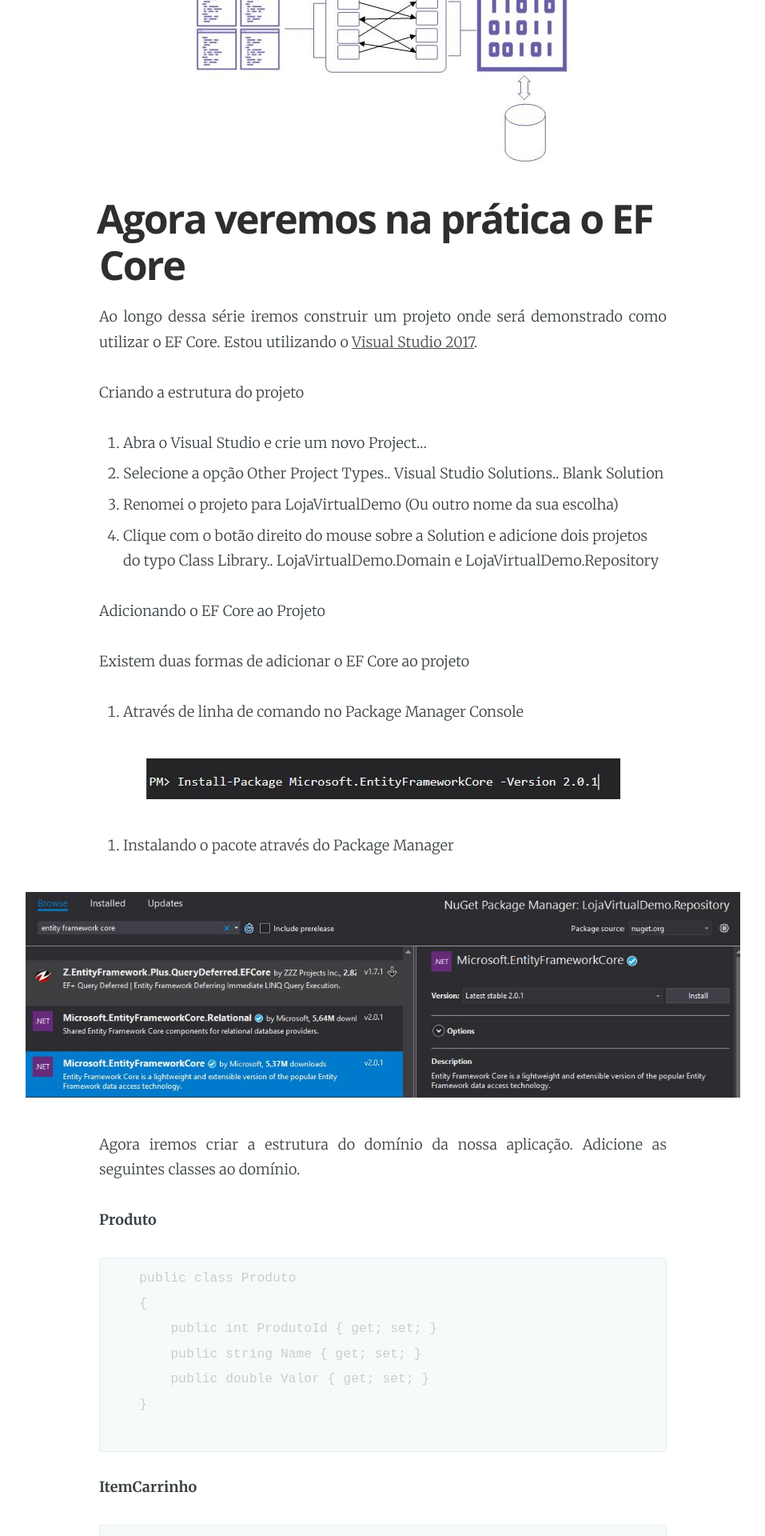
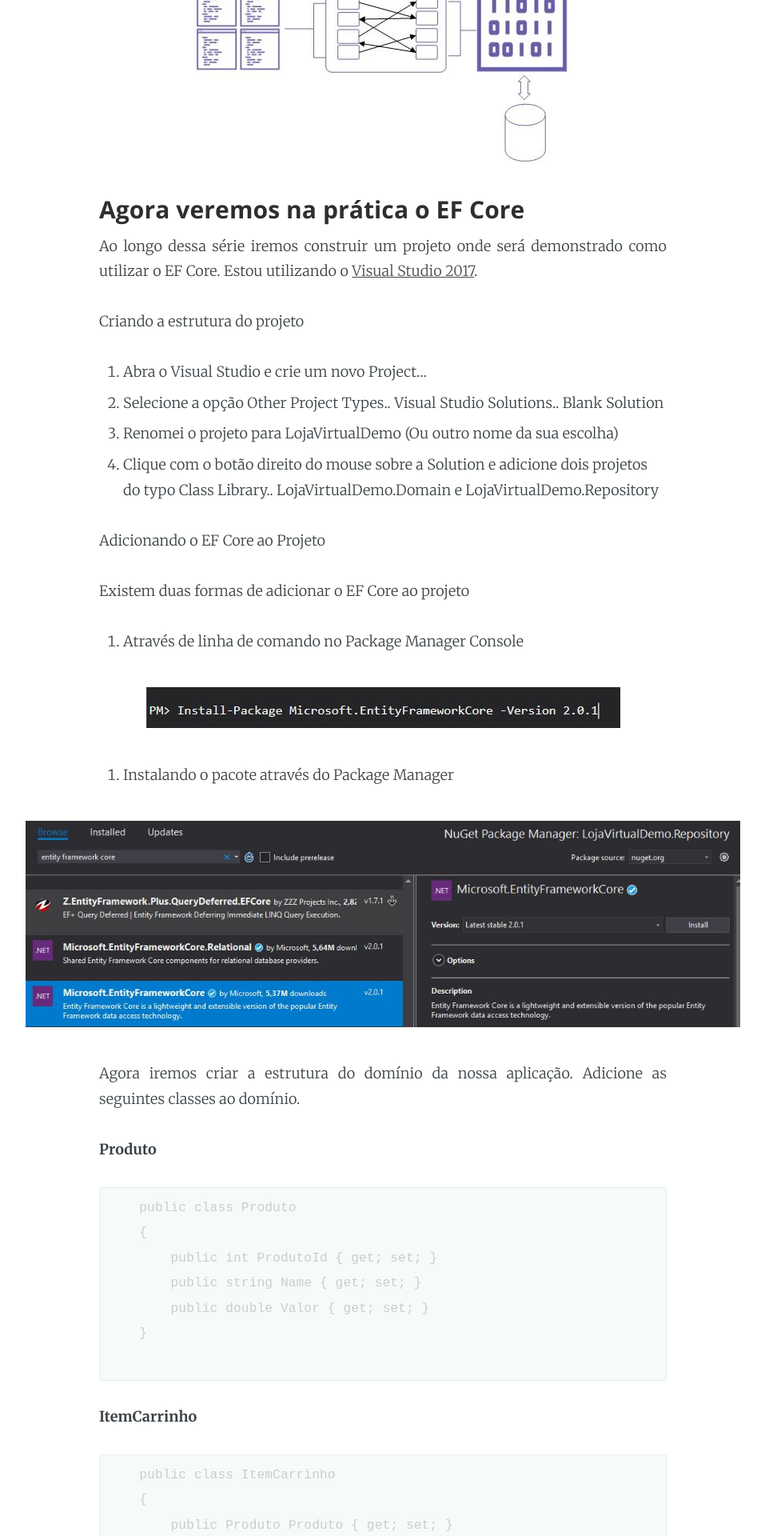
Before and after one commit to gambarra/gambarra.github.io, a Jekyll site: the page built from _posts/2018-03-11-Entity-Framework-core-Introducao.md, in a window 1280 px wide. Shown: the part 1021-2941 px from the top of the page at 80% size, without its empty margins (161-1118 px from the left). Built offline with Jekyll 4.4.1, drawn with Linux system fonts in a browser that asks for light colours.

```diff
--- a/_posts/2018-03-11-Entity-Framework-core-Introducao.md
+++ b/_posts/2018-03-11-Entity-Framework-core-Introducao.md
@@ -16,7 +16,7 @@ O diagrama abaixo demonstra como o EF Core funciona.
 
 ![](/assets/images/entityframework/entity.jpg)
 
-# Agora veremos na prática o EF Core
+### Agora veremos na prática o EF Core
 
 Ao longo dessa série iremos construir um projeto onde será demonstrado como utilizar o EF Core. Estou utilizando o [Visual Studio 2017](https://www.visualstudio.com/pt-br/downloads/).
 
```
